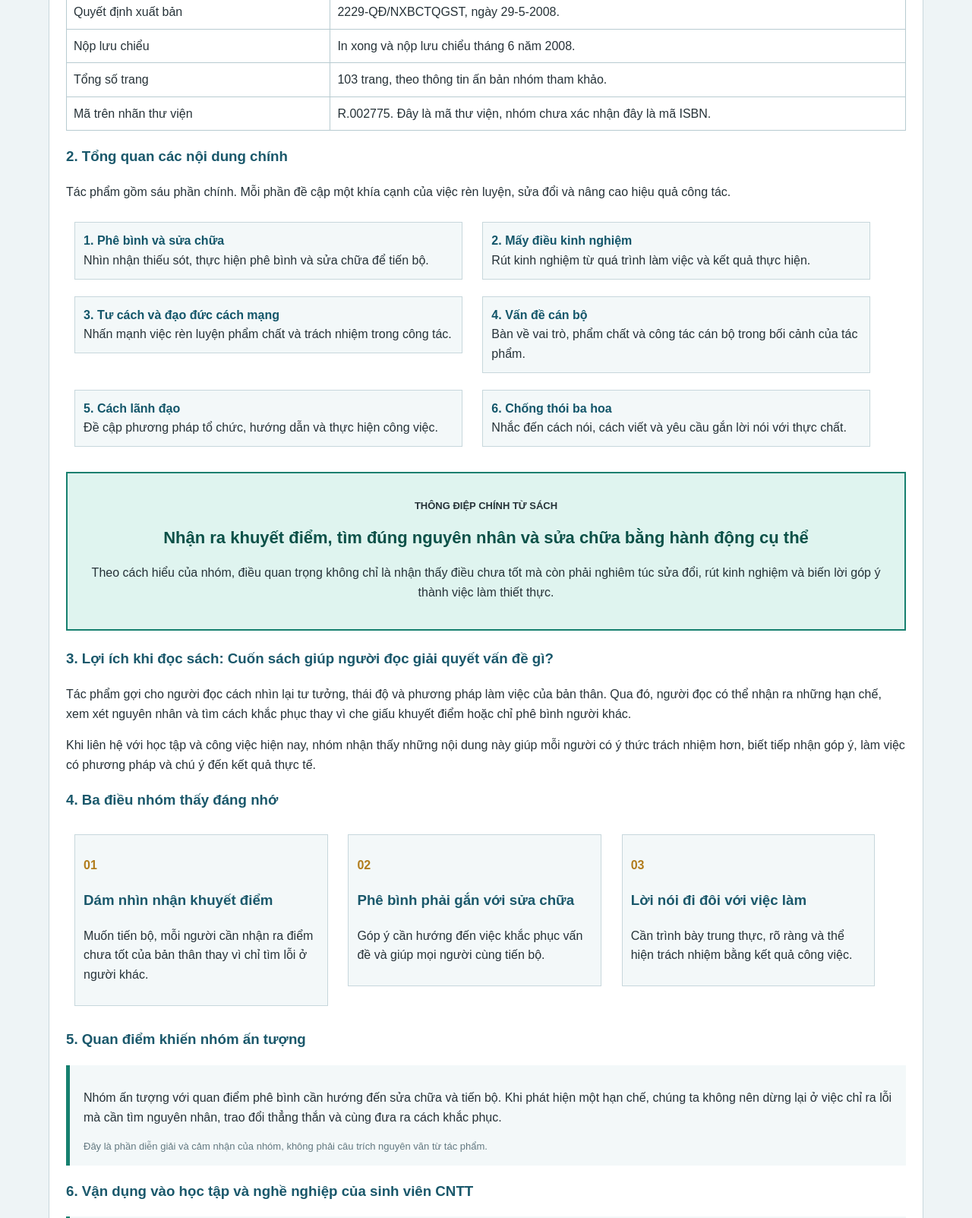
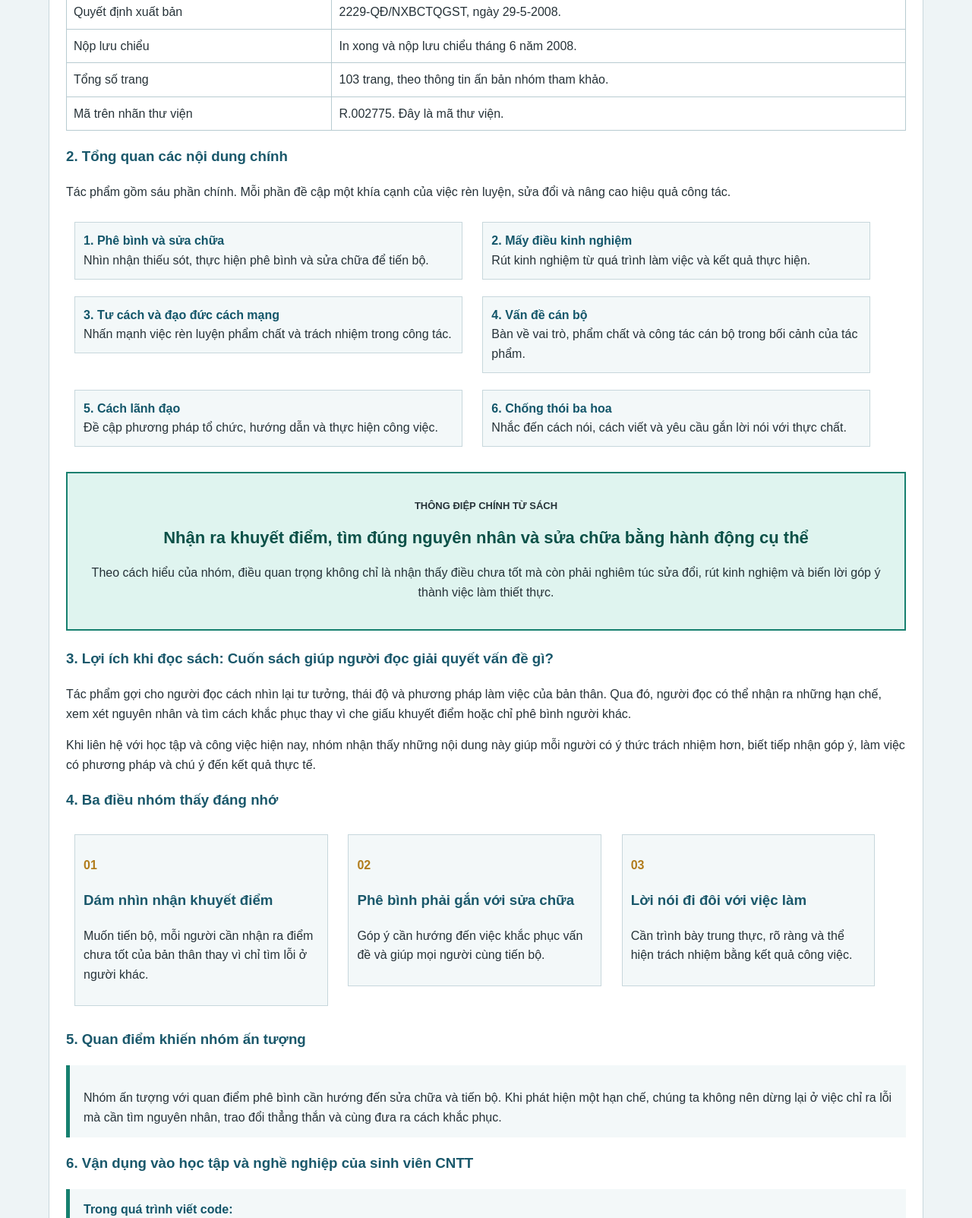
Before and after one commit to phamphutoan9391-ship-it/kynangmen, a plain HTML site: page index.html in a window 1280 px wide. Shown: the part 1320-2923 px from the top of the page at 76% size. Drawn offline with Linux system fonts and the light colour scheme.

Commit message:
Update index.html

```diff
--- a/index.html
+++ b/index.html
@@ -97,7 +97,7 @@
                 </tr>
                 <tr>
                     <td>Mã trên nhãn thư viện</td>
-                    <td>R.002775. Đây là mã thư viện, nhóm chưa xác nhận đây là mã ISBN.</td>
+                    <td>R.002775. Đây là mã thư viện.</td>
                 </tr>
             </table>
 
@@ -180,10 +180,6 @@
                     dừng lại ở việc chỉ ra lỗi mà cần tìm nguyên nhân, trao đổi
                     thẳng thắn và cùng đưa ra cách khắc phục.
                 </p>
-                <p class="small">
-                    Đây là phần diễn giải và cảm nhận của nhóm, không phải câu
-                    trích nguyên văn từ tác phẩm.
-                </p>
             </div>
 
             <h3>6. Vận dụng vào học tập và nghề nghiệp của sinh viên CNTT</h3>
@@ -221,11 +217,6 @@
             <div class="step"><b>03. TÌM NGUYÊN NHÂN</b>Rà lại yêu cầu và cách xử lý.</div>
             <div class="step"><b>04. SỬA</b>Chốt người làm và thời hạn.</div>
             <div class="step"><b>05. KIỂM TRA</b>Chạy thử và rút kinh nghiệm.</div>
-
-            <p class="small">
-                Lưu ý: Các ví dụ liên hệ với sinh viên CNTT và phần cảm nhận trên
-                là nội dung nhóm tự diễn giải sau khi tìm hiểu tác phẩm.
-            </p>
         </section>
 
         <section id="trac-nghiem">
```
